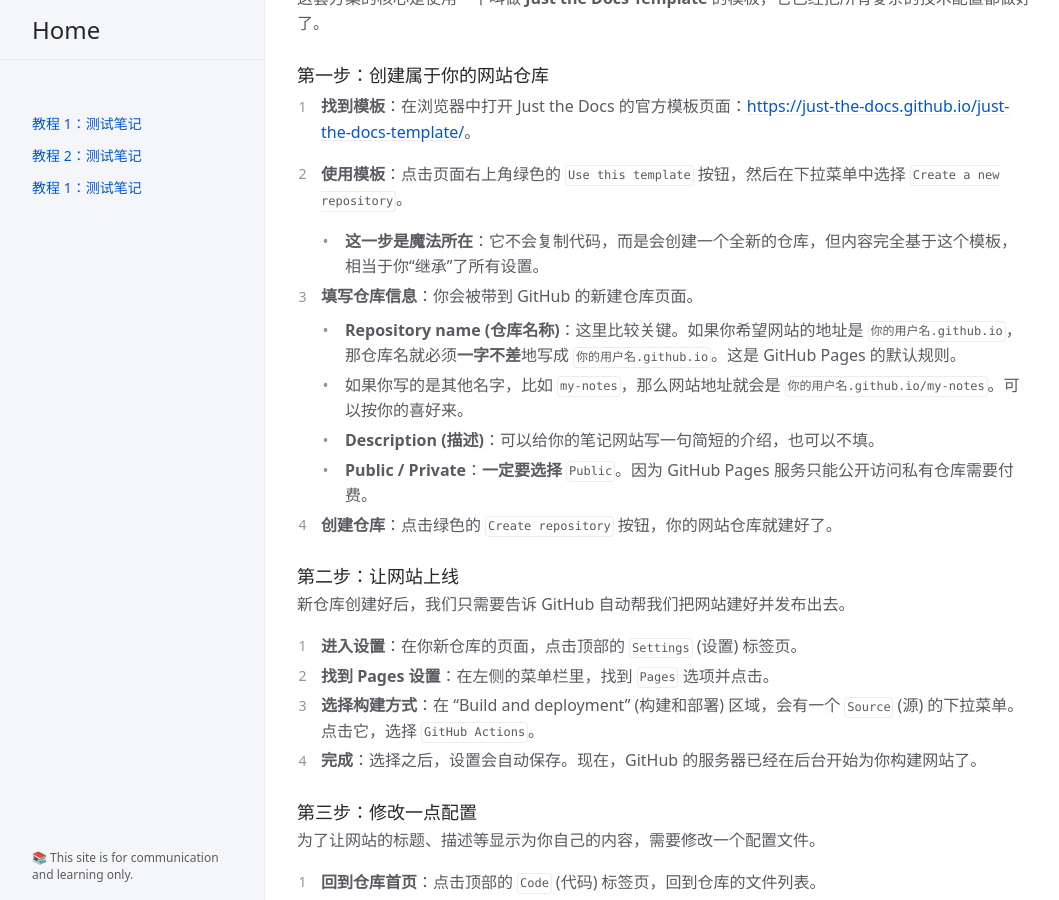
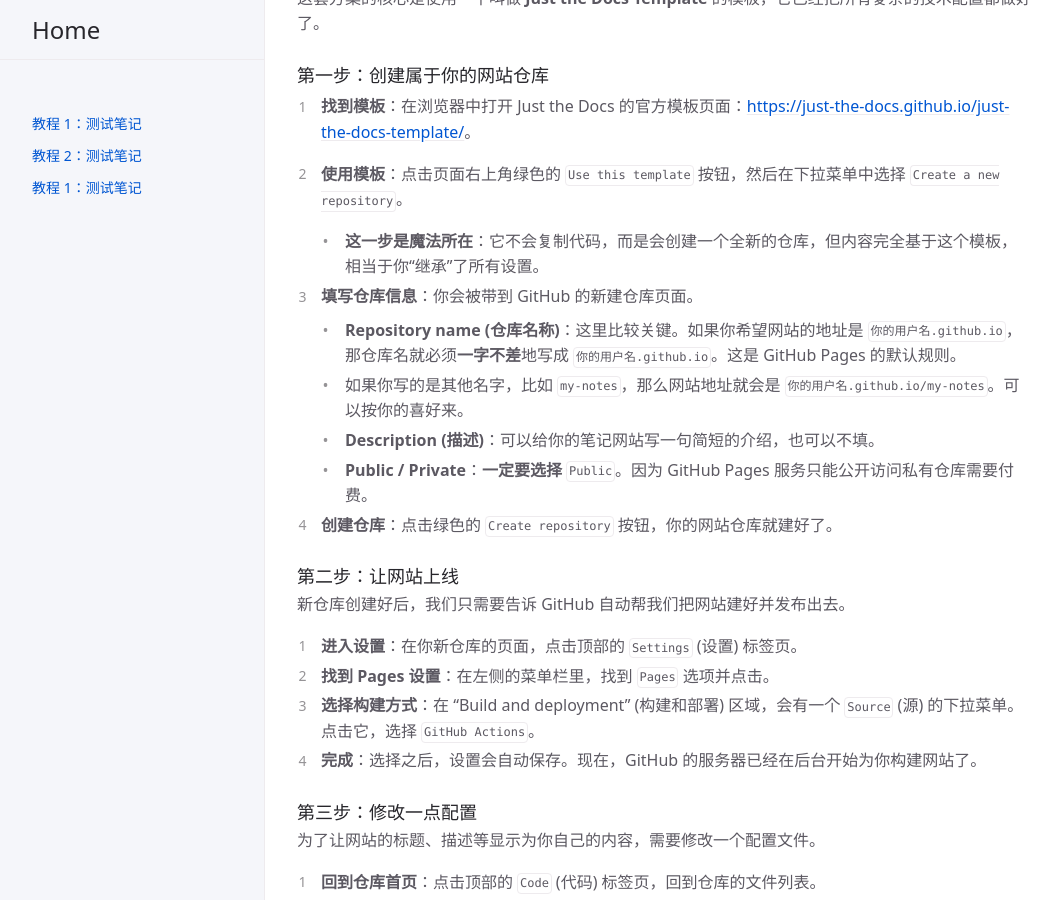
Before and after one commit to ptsch1979/gee, a Jekyll site: the page built from lab01.md, in a window 1280 px wide and 900 px high, scrolled down 591 px. Shown: the whole window, without its empty margins (107-1166 px from the left). Built offline with Jekyll 4.4.1, drawn with Linux system fonts in a browser that asks for light colours; cached includes are drawn as plain includes.

Commit message:
Update sidebar.html

```diff
--- a/_includes/components/sidebar.html
+++ b/_includes/components/sidebar.html
@@ -30,7 +30,7 @@
   {% if nav_footer_custom != "" %}
     {{ nav_footer_custom }}
   {% else %}
-    📚 This site is for communication and learning only.
+    <!-- 📚 This site is for communication and learning only. -->
   {% endif %}
   </div>
 </header>
```
